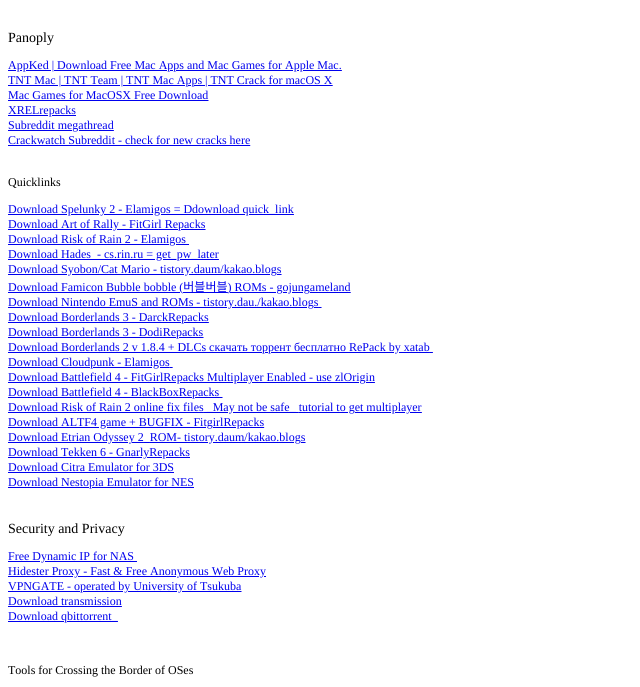
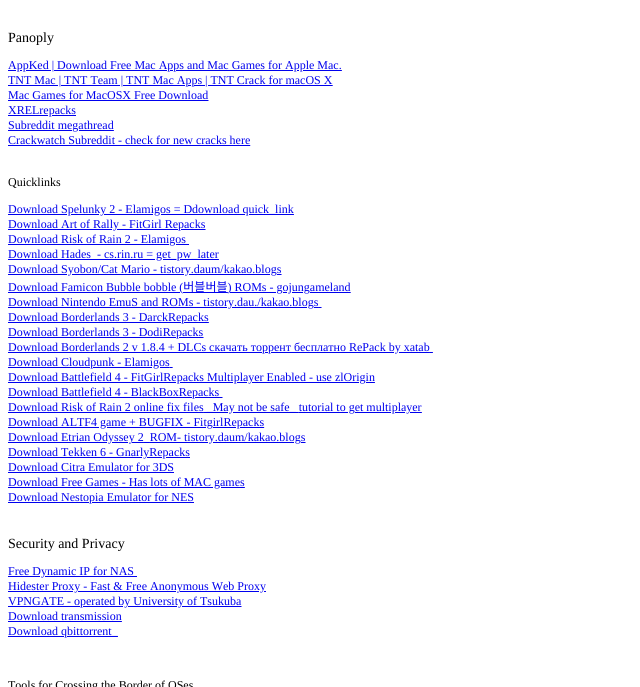
Before and after one commit to Disstract/pirates-creek, a plain HTML site: page cda_bookmarks.html in a window 1280 px wide. Shown: the part 37-724 px from the top of the page, without its empty margins (0-640 px from the left). Drawn offline with Linux system fonts and the light colour scheme.

Commit message:
Update cda_bookmarks.html

```diff
--- a/cda_bookmarks.html
+++ b/cda_bookmarks.html
@@ -62,6 +62,7 @@
 <p class="p3"><span class="s3"><a href="https://kookje2015104100.tistory.com/198">Download Etrian Odyssey 2<span class="Apple-converted-space">  </span>ROM- tistory.daum/kakao.blogs</a></span></p>
 <p class="p3"><span class="s3"><a href="https://www.gnarly-repacks.site/2021/06/29/tekken-6-rpcs3-gnarly-repacks-7-99-gb/">Download Tekken 6 - GnarlyRepacks</a></span></p>
 <p class="p3"><span class="s3"><a href="https://citra-emu.org/">Download Citra Emulator for 3DS</a></span></p>
+<p class="p3"><span class="s3"><a href="https://scnlog.me/games/">Download Free Games - Has lots of MAC games</a></span></p>
 <p class="p3"><span class="s3"><a href="http://nestopia.sourceforge.net/">Download Nestopia Emulator for NES</a></span></p>
 <p class="p7"><span class="s3"></span><br></p>
 <p class="p8"><span class="s2"><br>
```
